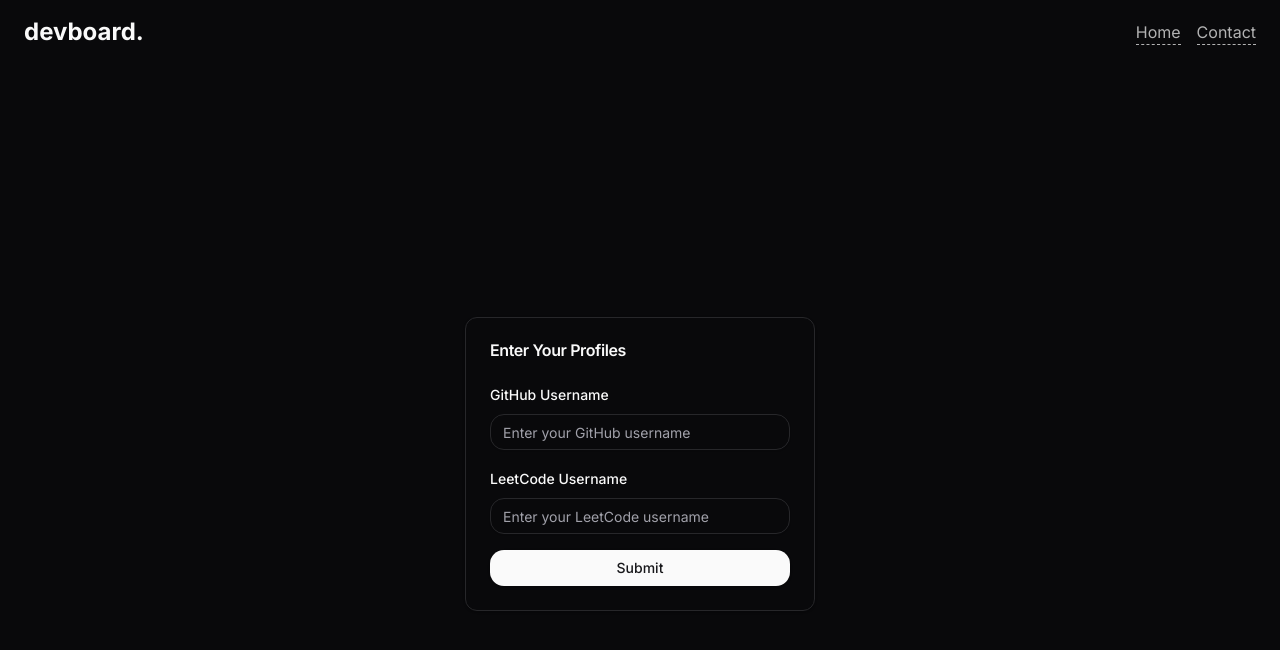
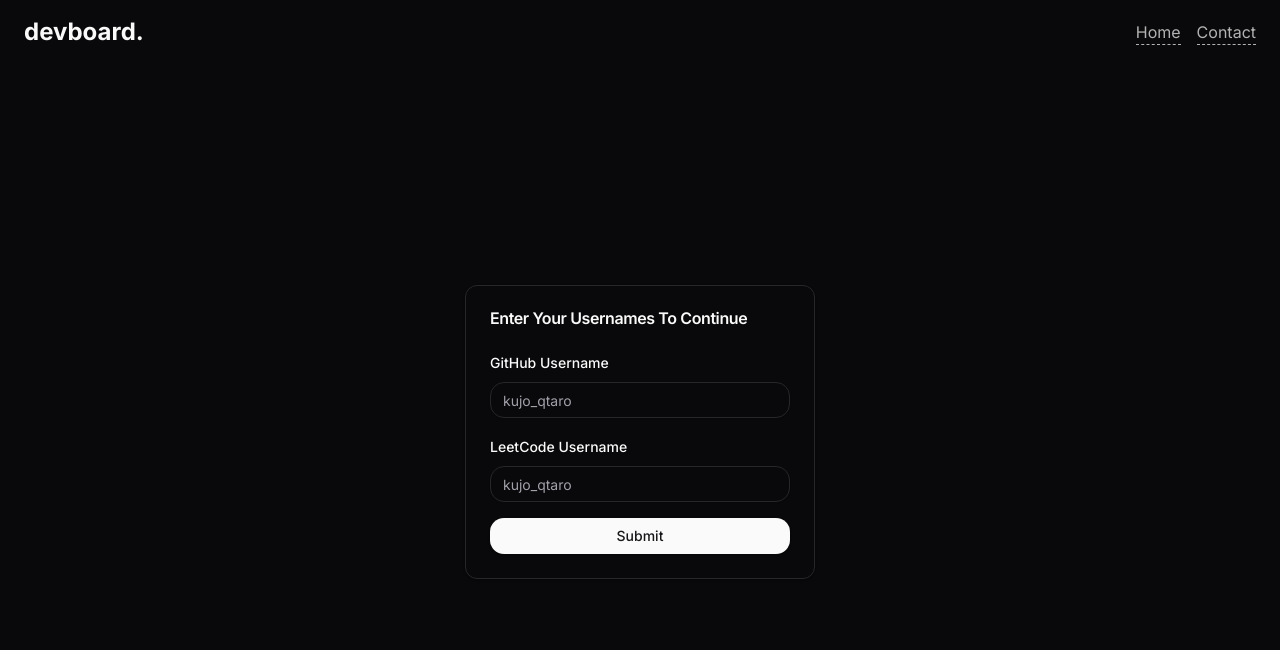
Before and after one commit to voltycodes/devboard, a Next.js app: page / in a window 1280 px wide. Shown: the top 650 px of the page. Built offline with nearby package versions, Linux system fonts and the light colour scheme.

Commit message:
mandatory jjba reference

```diff
--- a/app/page.tsx
+++ b/app/page.tsx
@@ -20,20 +20,20 @@ export default function Home() {
   };
 
   return (
-    <main className="flex justify-center items-center min-h-screen">
-      <Card className="w-[350px]">
+    <main className="flex justify-center items-center min-h-screen -mt-16">
+      <Card className="w-[350px] mt-16">
         <CardHeader>
-          <CardTitle>Enter Your Profiles</CardTitle>
+          <CardTitle>Enter Your Usernames To Continue</CardTitle>
         </CardHeader>
         <CardContent>
           <form className="space-y-4" onSubmit={handleSubmit}>
             <div className="space-y-2">
               <label htmlFor="github" className="text-sm font-medium">GitHub Username</label>
-              <Input id="github" name="github" placeholder="Enter your GitHub username" />
+              <Input id="github" name="github" placeholder="kujo_qtaro" />
             </div>
             <div className="space-y-2">
               <label htmlFor="leetcode" className="text-sm font-medium">LeetCode Username</label>
-              <Input id="leetcode" name="leetcode" placeholder="Enter your LeetCode username" />
+              <Input id="leetcode" name="leetcode" placeholder="kujo_qtaro" />
             </div>
             <Button type="submit" className="w-full">Submit</Button>
           </form>
```
